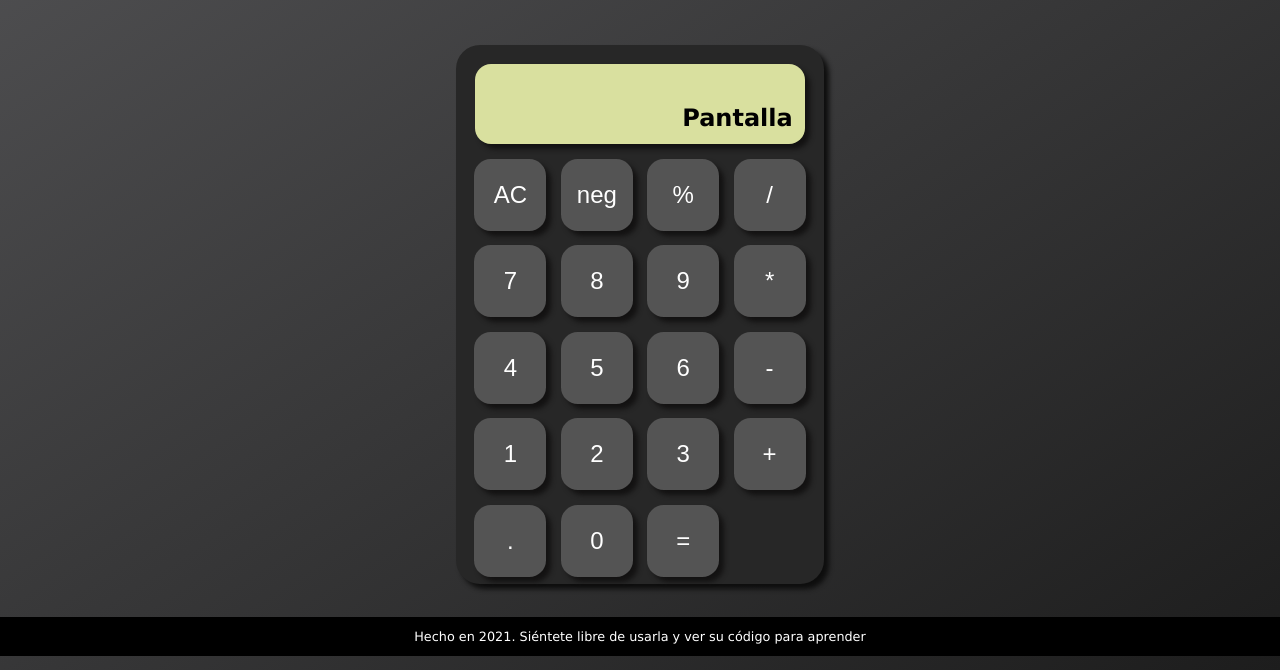
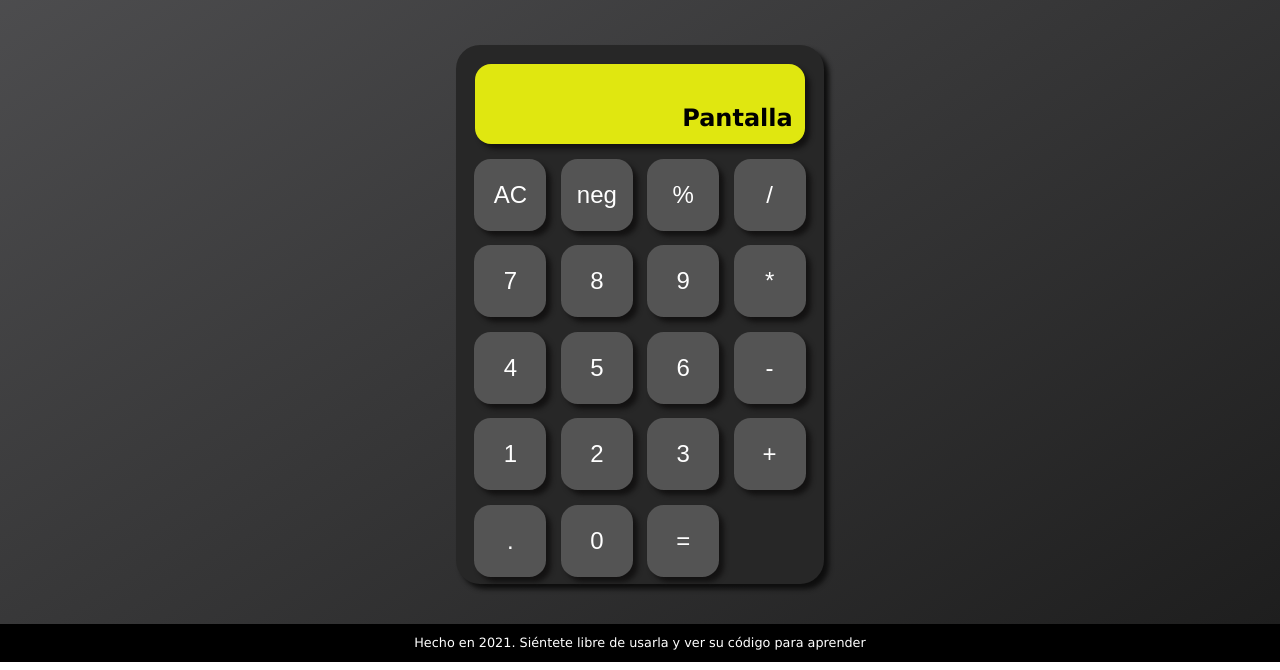
Before and after one commit to pipetz5303/Calculadora, a plain HTML site: page calculadora_index.html in a window 1280 px wide. Shown: the part 138-808 px from the top of the page. Drawn offline with Linux system fonts and the light colour scheme.

```diff
--- a/calculadora_estilos.css
+++ b/calculadora_estilos.css
@@ -1,7 +1,7 @@
 *{margin: 0;}
 
 body {
-    height: 100vh;
+    height: 98vh;
     font-family: Verdana, Geneva, Tahoma, sans-serif;
     background-image: linear-gradient(to bottom right,#515153, #1d1d1d );
     background-size: cover;
@@ -51,6 +51,7 @@ body {
 
     margin:1.2em 0.5em 0.5em 0.5em;
     background-color: #D9E09F;
+    background-color:#e0e710;
     color:black;
     flex-direction: row-reverse;
     display: flex;
@@ -95,6 +96,10 @@ body {
     align-items: center;
     justify-content: center;
     margin-top: 0.4em;
+    position: fixed;
+    bottom: 0px;
+    left: 0px;
+    width: 100%;
 }
 
 
```
